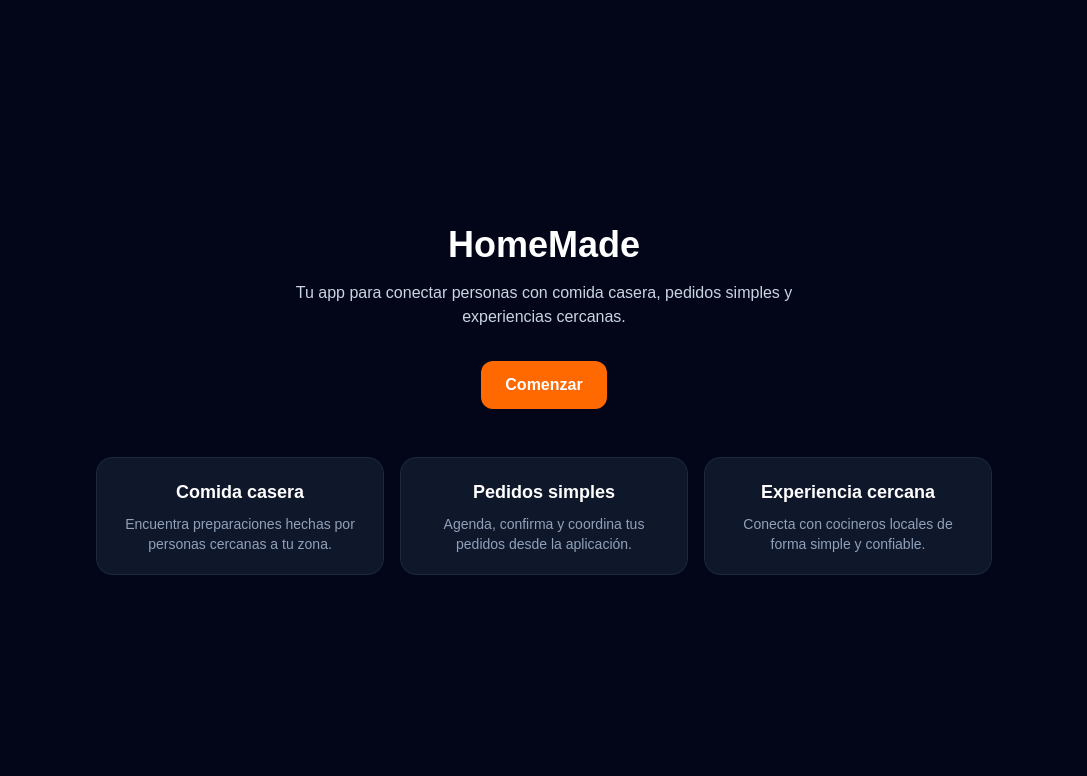
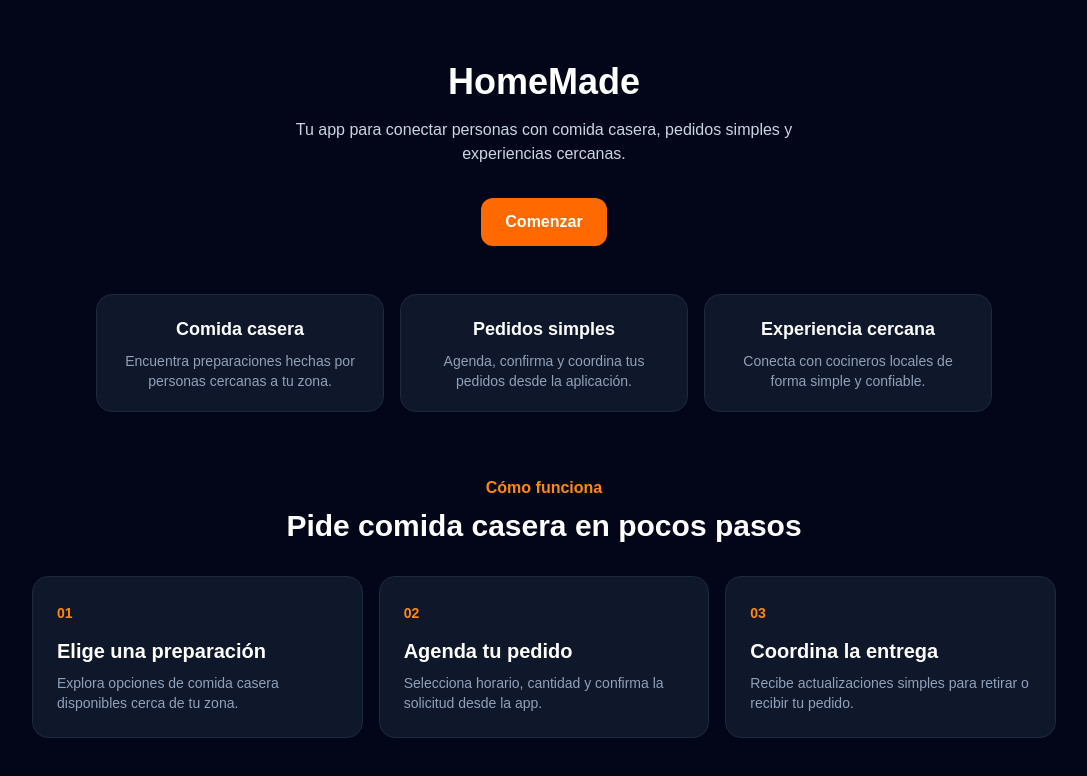
Before and after one commit to aappdesarollogit-max/homemAId, a Next.js app: page / in a window 1280 px wide. Shown: the top 776 px of the page, without its empty margins (96-1183 px from the left). Built offline with nearby package versions, Linux system fonts and the light colour scheme.

Commit message:
Añade el how it works

```diff
--- a/app/page.tsx
+++ b/app/page.tsx
@@ -1,11 +1,13 @@
 import Hero from "../components/Hero";
 import Features from "../components/Features";
+import HowItWorks from "../components/HowItWorks";
 
 export default function Home() {
   return (
     <main className="min-h-screen bg-slate-950 text-white flex flex-col items-center justify-center px-6 py-12">
       <Hero />
       <Features />
+      <HowItWorks/>
     </main>
   );
 }
--- /dev/null
+++ b/components/HowItWorks.tsx
@@ -0,0 +1,54 @@
+const steps = [
+  {
+    number: "01",
+    title: "Elige una preparación",
+    description: "Explora opciones de comida casera disponibles cerca de tu zona.",
+  },
+  {
+    number: "02",
+    title: "Agenda tu pedido",
+    description: "Selecciona horario, cantidad y confirma la solicitud desde la app.",
+  },
+  {
+    number: "03",
+    title: "Coordina la entrega",
+    description: "Recibe actualizaciones simples para retirar o recibir tu pedido.",
+  },
+];
+
+export default function HowItWorks() {
+  return (
+    <section className="mt-16 max-w-5xl w-full">
+      <div className="text-center mb-8">
+        <p className="text-orange-400 font-semibold mb-2">
+          Cómo funciona
+        </p>
+
+        <h2 className="text-3xl font-bold">
+          Pide comida casera en pocos pasos
+        </h2>
+      </div>
+
+      <div className="grid gap-4 md:grid-cols-3">
+        {steps.map((step) => (
+          <article
+            key={step.number}
+            className="bg-slate-900 border border-slate-800 rounded-2xl p-6"
+          >
+            <span className="text-orange-400 text-sm font-bold">
+              {step.number}
+            </span>
+
+            <h3 className="text-xl font-semibold mt-3 mb-2">
+              {step.title}
+            </h3>
+
+            <p className="text-slate-400 text-sm">
+              {step.description}
+            </p>
+          </article>
+        ))}
+      </div>
+    </section>
+  );
+}
```
